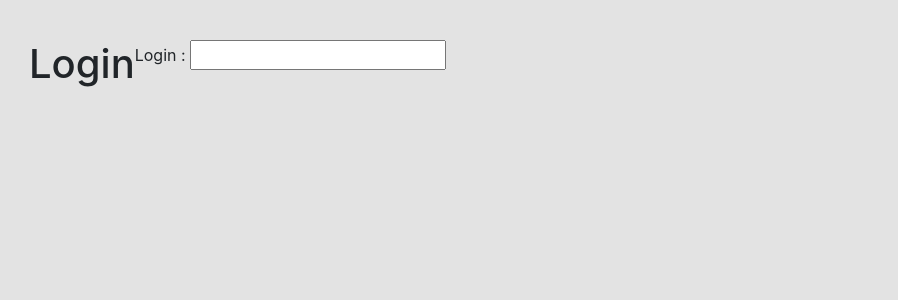
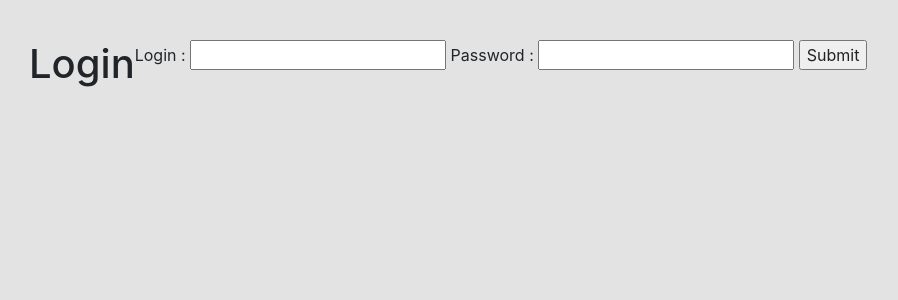
Before and after one commit to kamelderrar/TchatCared, a PHP site: page / in a window 1280 px wide. Shown: the top 300 px of the page, without its empty margins (96-994 px from the left). Run offline with PHP 8.4, Linux system fonts and the light colour scheme; some libraries are stand-ins or nearby versions.

Commit message:
Submit & Password

```diff
--- a/src/application/views/home.phtml
+++ b/src/application/views/home.phtml
@@ -1,6 +1,8 @@
 <?php if (FALSE == $this->auth) {?>
     <h1>Login</h1>
-    <form method="POST" action="">
+    <form method="POST" action="#">
        <label>Login : <input name="login" id="login" type="text"/></label>
+       <label>Password : <input name="password" id="password" type="text"/></label>
+       <input type="submit" name="submit" id="submit">
     </form>
 <?php }?>
```
